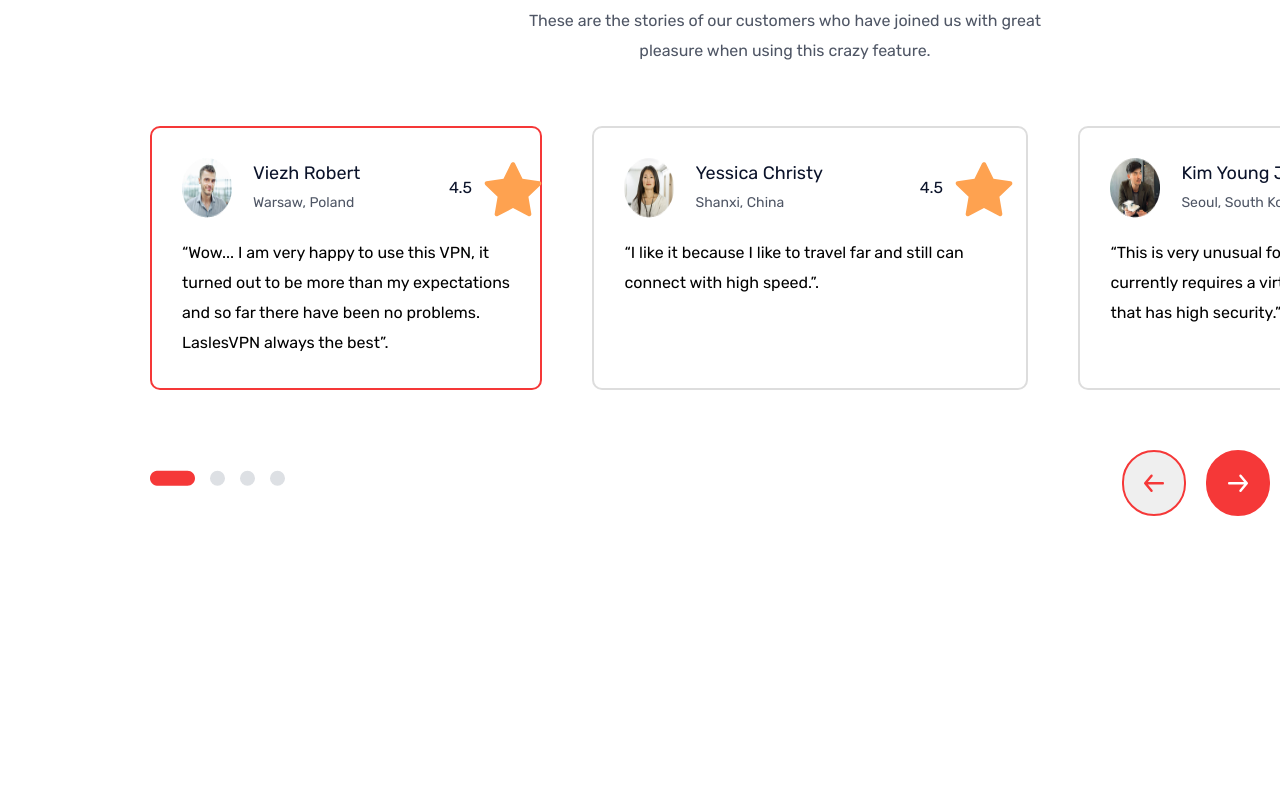
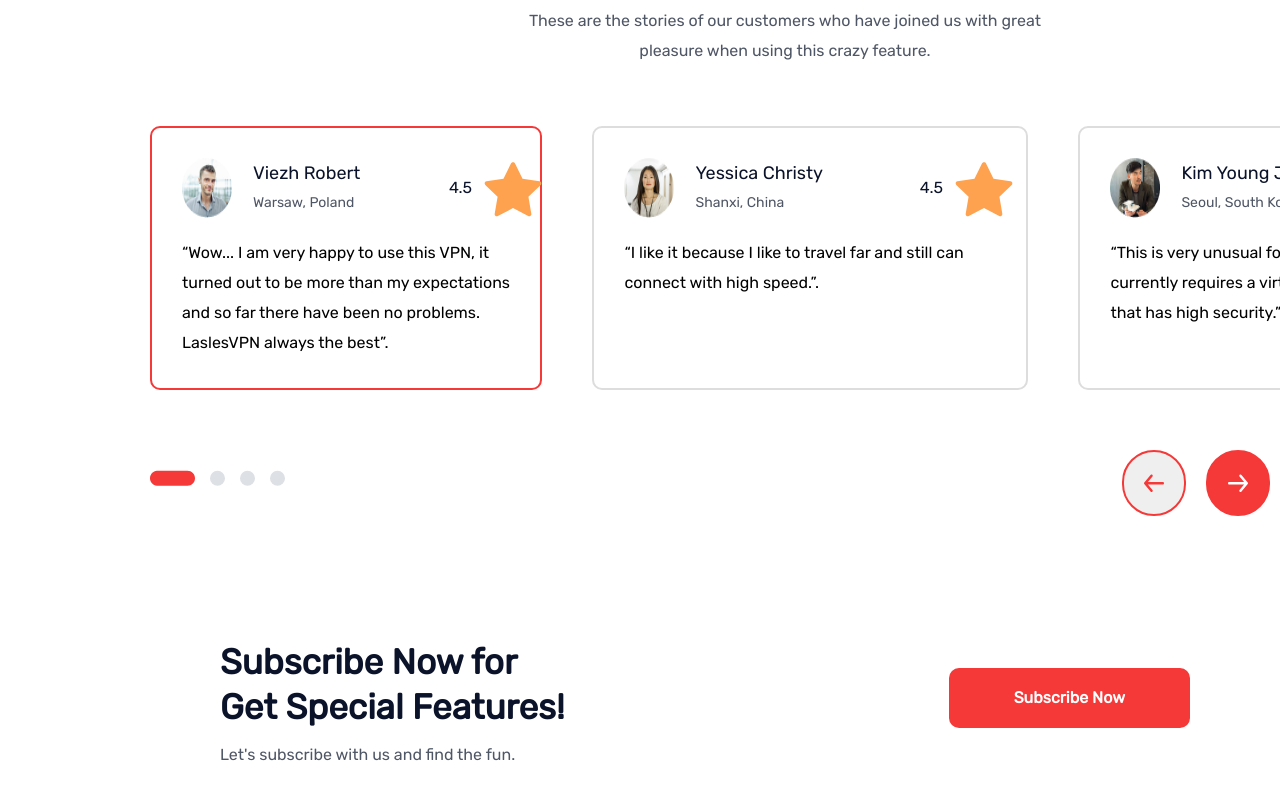
Before and after one commit to mrbasirian/landing-page, a React (Create React App) app: page / in a window 1280 px wide. Shown: the part 3991-4791 px from the top of the page. Before the commit the page ends 4507 px from the top, so only its background shows below. Built offline with nearby package versions, Linux system fonts and the light colour scheme.

Commit message:
send header file to pages folder and add subscribe section

```diff
--- a/src/App.js
+++ b/src/App.js
@@ -1,13 +1,14 @@
 import "./App.css";
 import React from "react";
 
-import Header from "./components/header/header.componets";
+import Header from "./pages/header/header.componets";
 import HeadingMain from "./components/heading-main/heading-main.component";
 import HeadingSub from "./components/heading-sub/heading-sub.component";
 import Features from "./components/features/features.component";
 import Plan from "./components/plan/plan.component";
 import Global from "./components/global/global.component";
 import Customer from "./components/customer/customer.component";
+import Subscribe from "./components/subscribe/subscribe.component";
 
 function App() {
   return (
@@ -19,6 +20,7 @@ function App() {
       <Plan />
       <Global />
       <Customer />
+      <Subscribe />
     </div>
   );
 }
--- /dev/null
+++ b/src/components/subscribe/subscribe.component.jsx
@@ -0,0 +1,30 @@
+import React from "react";
+
+import {
+  SubscribeSection,
+  SubscribeTextPart,
+  SubscribeMainText,
+  SubscribeSubText,
+  SubscribeButton,
+  SubscribeButtonPart,
+  SubscribeMainTextP2,
+} from "./subscribe.styles";
+
+const Subscribe = () => {
+  return (
+    <SubscribeSection>
+      <SubscribeTextPart>
+        <SubscribeMainText>Subscribe Now for</SubscribeMainText>
+        <SubscribeMainTextP2>Get Special Features!</SubscribeMainTextP2>
+        <SubscribeSubText>
+          Let's subscribe with us and find the fun.
+        </SubscribeSubText>
+      </SubscribeTextPart>
+      <SubscribeButtonPart>
+        <SubscribeButton>Subscribe Now</SubscribeButton>
+      </SubscribeButtonPart>
+    </SubscribeSection>
+  );
+};
+
+export default Subscribe;
--- /dev/null
+++ b/src/components/subscribe/subscribe.styles.jsx
@@ -0,0 +1,61 @@
+import styled from "styled-components";
+
+export const SubscribeSection = styled.div`
+  display: flex;
+  justify-content: space-between;
+  margin-top: 65px;
+  margin-left: 150px;
+  margin-right: 50px;
+  gap: 40px;
+`;
+
+export const SubscribeTextPart = styled.div`
+  text-align: left;
+  padding: 58.5px 340px 58.5px 70px;
+`;
+
+export const SubscribeMainText = styled.div`
+  font-family: Rubik;
+  font-style: normal;
+  font-weight: 600;
+  font-size: 35px;
+  line-height: 45px;
+  color: #0b132a;
+`;
+
+export const SubscribeMainTextP2 = styled.div`
+  font-family: Rubik;
+  font-style: normal;
+  font-weight: 600;
+  font-size: 35px;
+  line-height: 45px;
+  color: #0b132a;
+`;
+
+export const SubscribeSubText = styled.span`
+  font-family: Rubik;
+  font-style: normal;
+  font-weight: normal;
+  font-size: 16px;
+  line-height: 30px;
+  color: #4f5665;
+  position: relative;
+  top: 10px;
+`;
+export const SubscribeButtonPart = styled.div`
+  padding: 86.5px 40px 86.5px 0;
+`;
+
+export const SubscribeButton = styled.button`
+  font-family: Rubik;
+  font-style: normal;
+  font-weight: bold;
+  font-size: 16px;
+  line-height: 25px;
+  color: #ffffff;
+  background: #f53838;
+  border-radius: 10px;
+  padding: 17.5px 65px;
+  border: none;
+  margin-left
+`;
```
Also changed, not shown: src/pages/header/header.componets.jsx (renamed from src/components/header/header.componets.jsx), src/pages/header/header.styles.jsx (renamed from src/components/header/header.styles.jsx).
